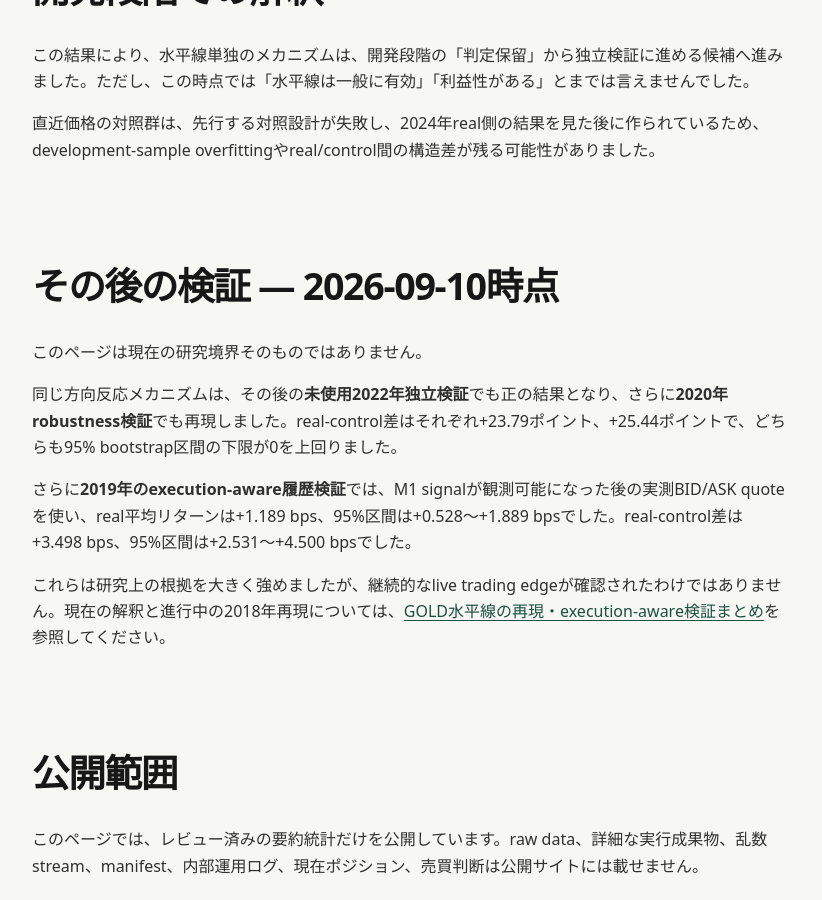
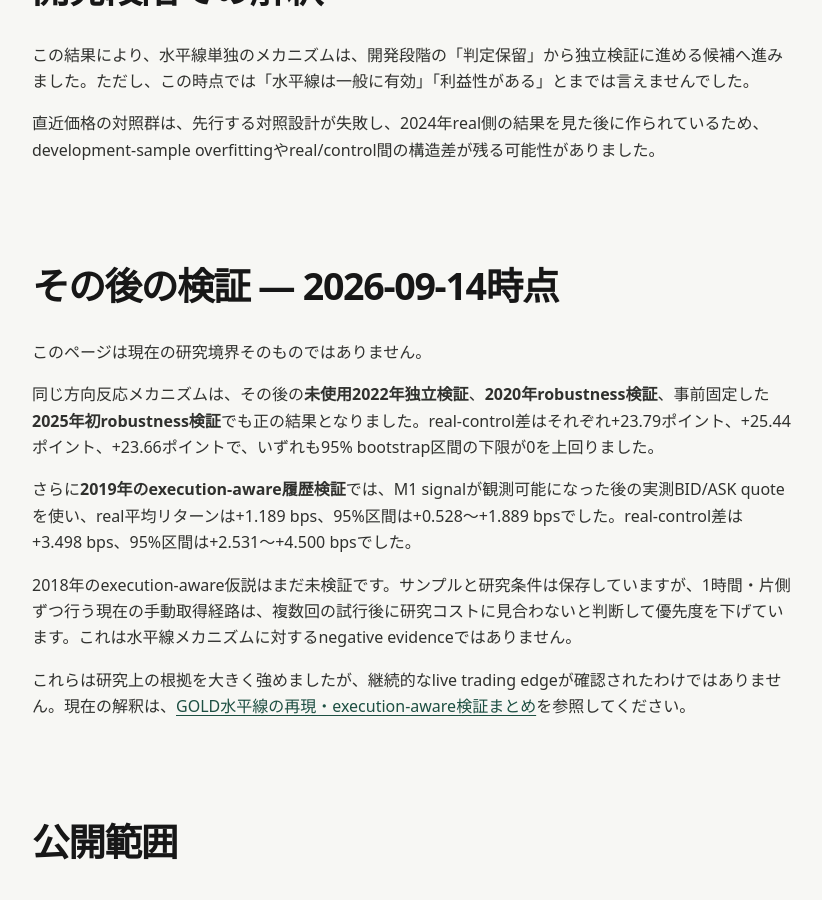
Before and after one commit to Josh-Temple/studio-lab-research, a Jekyll site: the page built from ja/research/gold-horizontal-recent-price-control-development.md, in a window 1280 px wide and 900 px high, scrolled down 2731 px. Shown: the whole window, without its empty margins (48-870 px from the left). Built offline with Jekyll 4.4.1, drawn with Linux system fonts in a browser that asks for light colours.

Commit message:
2024年開発ページの後続検証を更新

```diff
--- a/ja/research/gold-horizontal-recent-price-control-development.md
+++ b/ja/research/gold-horizontal-recent-price-control-development.md
@@ -5,7 +5,7 @@ lang: ja
 permalink: /ja/research/gold-horizontal-recent-price-control-development/
 research_id: "PILOT-TRADING-001 / GOLD horizontal recent-price control"
 status: "開発段階 — 後続検証で再現"
-updated: "2026-09-08"
+updated: "2026-09-14"
 topic: "トレード / GOLD水平線"
 summary: "封印済みの2024年60セッション開発データで、60分rolling extremaから作るzoneの15分方向反応率は、直近の実測非extreme価格を使った対照群を上回りました。このページは開発段階の結果を記録しており、その後の独立検証・robustness検証は別ページにまとめています。"
 ---
@@ -82,15 +82,17 @@ summary: "封印済みの2024年60セッション開発データで、60分rolli
 
 直近価格の対照群は、先行する対照設計が失敗し、2024年real側の結果を見た後に作られているため、development-sample overfittingやreal/control間の構造差が残る可能性がありました。
 
-## その後の検証 — 2026-09-10時点
+## その後の検証 — 2026-09-14時点
 
 このページは現在の研究境界そのものではありません。
 
-同じ方向反応メカニズムは、その後の**未使用2022年独立検証**でも正の結果となり、さらに**2020年robustness検証**でも再現しました。real-control差はそれぞれ+23.79ポイント、+25.44ポイントで、どちらも95% bootstrap区間の下限が0を上回りました。
+同じ方向反応メカニズムは、その後の**未使用2022年独立検証**、**2020年robustness検証**、事前固定した**2025年初robustness検証**でも正の結果となりました。real-control差はそれぞれ+23.79ポイント、+25.44ポイント、+23.66ポイントで、いずれも95% bootstrap区間の下限が0を上回りました。
 
 さらに**2019年のexecution-aware履歴検証**では、M1 signalが観測可能になった後の実測BID/ASK quoteを使い、real平均リターンは+1.189 bps、95%区間は+0.528〜+1.889 bpsでした。real-control差は+3.498 bps、95%区間は+2.531〜+4.500 bpsでした。
 
-これらは研究上の根拠を大きく強めましたが、継続的なlive trading edgeが確認されたわけではありません。現在の解釈と進行中の2018年再現については、[GOLD水平線の再現・execution-aware検証まとめ]({{ '/ja/research/gold-horizontal-replication-execution-evidence/' | relative_url }})を参照してください。
+2018年のexecution-aware仮説はまだ未検証です。サンプルと研究条件は保存していますが、1時間・片側ずつ行う現在の手動取得経路は、複数回の試行後に研究コストに見合わないと判断して優先度を下げています。これは水平線メカニズムに対するnegative evidenceではありません。
+
+これらは研究上の根拠を大きく強めましたが、継続的なlive trading edgeが確認されたわけではありません。現在の解釈は、[GOLD水平線の再現・execution-aware検証まとめ]({{ '/ja/research/gold-horizontal-replication-execution-evidence/' | relative_url }})を参照してください。
 
 ## 公開範囲
 
```
